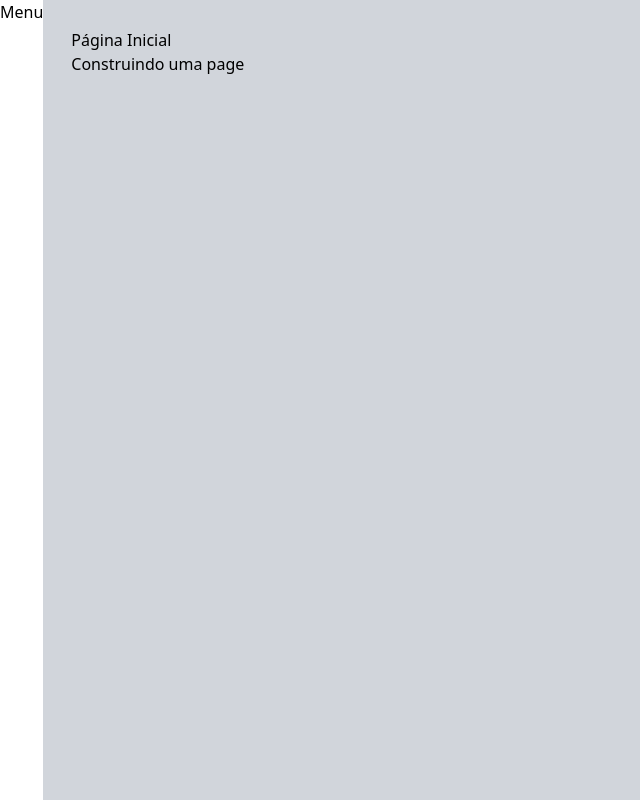
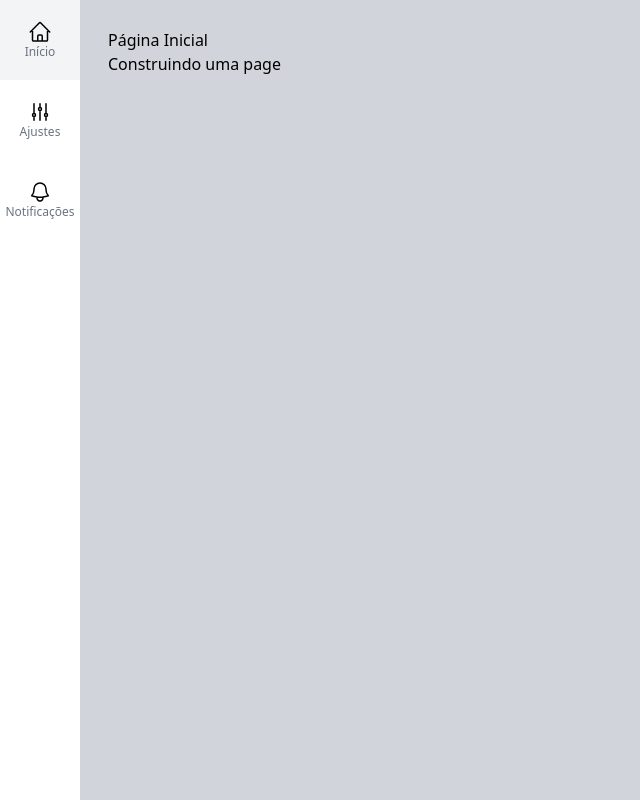
Before and after one commit to Iagohcc/adminTemplate, a Next.js app in the folder admin-template/: page / in a window 1280 px wide. Shown: the whole page, without its empty margins (0-640 px from the left). Built offline with nearby package versions, Linux system fonts and the light colour scheme.

Commit message:
menu lateral e criação de pages

```diff
--- /dev/null
+++ b/admin-template/src/components/Icons/index.tsx
@@ -0,0 +1,21 @@
+
+//heroicons.com
+
+export const IconHome = (
+  <svg xmlns="http://www.w3.org/2000/svg" fill="none" viewBox="0 0 24 24" strokeWidth={1.5} stroke="currentColor" className="w-6 h-6">
+    <path strokeLinecap="round" strokeLinejoin="round" d="M2.25 12l8.954-8.955c.44-.439 1.152-.439 1.591 0L21.75 12M4.5 9.75v10.125c0 .621.504 1.125 1.125 1.125H9.75v-4.875c0-.621.504-1.125 1.125-1.125h2.25c.621 0 1.125.504 1.125 1.125V21h4.125c.621 0 1.125-.504 1.125-1.125V9.75M8.25 21h8.25" />
+  </svg>
+)
+
+
+export const IconAjuste = (
+  <svg xmlns="http://www.w3.org/2000/svg" fill="none" viewBox="0 0 24 24" strokeWidth={1.5} stroke="currentColor" className="w-6 h-6">
+    <path strokeLinecap="round" strokeLinejoin="round" d="M6 13.5V3.75m0 9.75a1.5 1.5 0 010 3m0-3a1.5 1.5 0 000 3m0 3.75V16.5m12-3V3.75m0 9.75a1.5 1.5 0 010 3m0-3a1.5 1.5 0 000 3m0 3.75V16.5m-6-9V3.75m0 3.75a1.5 1.5 0 010 3m0-3a1.5 1.5 0 000 3m0 9.75V10.5" />
+  </svg>
+)
+
+export const IconNotificacoes = (
+  <svg xmlns="http://www.w3.org/2000/svg" fill="none" viewBox="0 0 24 24" strokeWidth={1.5} stroke="currentColor" className="w-6 h-6">
+    <path strokeLinecap="round" strokeLinejoin="round" d="M14.857 17.082a23.848 23.848 0 005.454-1.31A8.967 8.967 0 0118 9.75v-.7V9A6 6 0 006 9v.75a8.967 8.967 0 01-2.312 6.022c1.733.64 3.56 1.085 5.455 1.31m5.714 0a24.255 24.255 0 01-5.714 0m5.714 0a3 3 0 11-5.714 0" />
+  </svg>
+)
--- /dev/null
+++ b/admin-template/src/components/template/MenuItem.tsx
@@ -0,0 +1,18 @@
+import Link from "next/link";
+
+interface MenuItem {
+    url: string,
+    texto: string,
+    icone: any,
+}
+
+export default function MenuItem(props: MenuItem) {
+    return (
+        <li className={`hover:bg-gray-100`}>
+            <Link className='flex flex-col justify-center items-center h-20 w-20' href={props.url}>
+                {props.icone}
+                <span className='text-xs font-light text-gray-500'>{props.texto}</span>
+            </Link>
+        </li>
+    )
+}
--- a/admin-template/src/components/template/MenuLateral.tsx
+++ b/admin-template/src/components/template/MenuLateral.tsx
@@ -1,7 +1,15 @@
+
+import { IconHome, IconAjuste, IconNotificacoes } from "../Icons";
+import MenuItem from "./MenuItem";
+
 export default function MenuLateral() {
     return (
         <aside>
-            <h1>Menu</h1>
+            <ul>
+                <MenuItem url="/" texto="Início" icone={IconHome} />
+                <MenuItem url="/ajustes" texto="Ajustes" icone={IconAjuste} />
+                <MenuItem url="/notificacoes" texto="Notificações" icone={IconNotificacoes} />
+            </ul>
         </aside>
     )
 }
--- /dev/null
+++ b/admin-template/src/pages/ajustes.tsx
@@ -0,0 +1,10 @@
+import Layout from "@/components/template/Layout";
+
+export default function Ajustes() {
+  return (
+    <div>
+      <Layout titulo="Ajustes & Configurações" subtitulo="Construindo uma page">
+      </Layout>
+    </div>
+  )
+}
--- /dev/null
+++ b/admin-template/src/pages/notificacoes.tsx
@@ -0,0 +1,10 @@
+import Layout from "@/components/template/Layout";
+
+export default function Notificacoes() {
+  return (
+    <div>
+      <Layout titulo="Notificações" subtitulo="Construindo uma page">
+      </Layout>
+    </div>
+  )
+}
```
